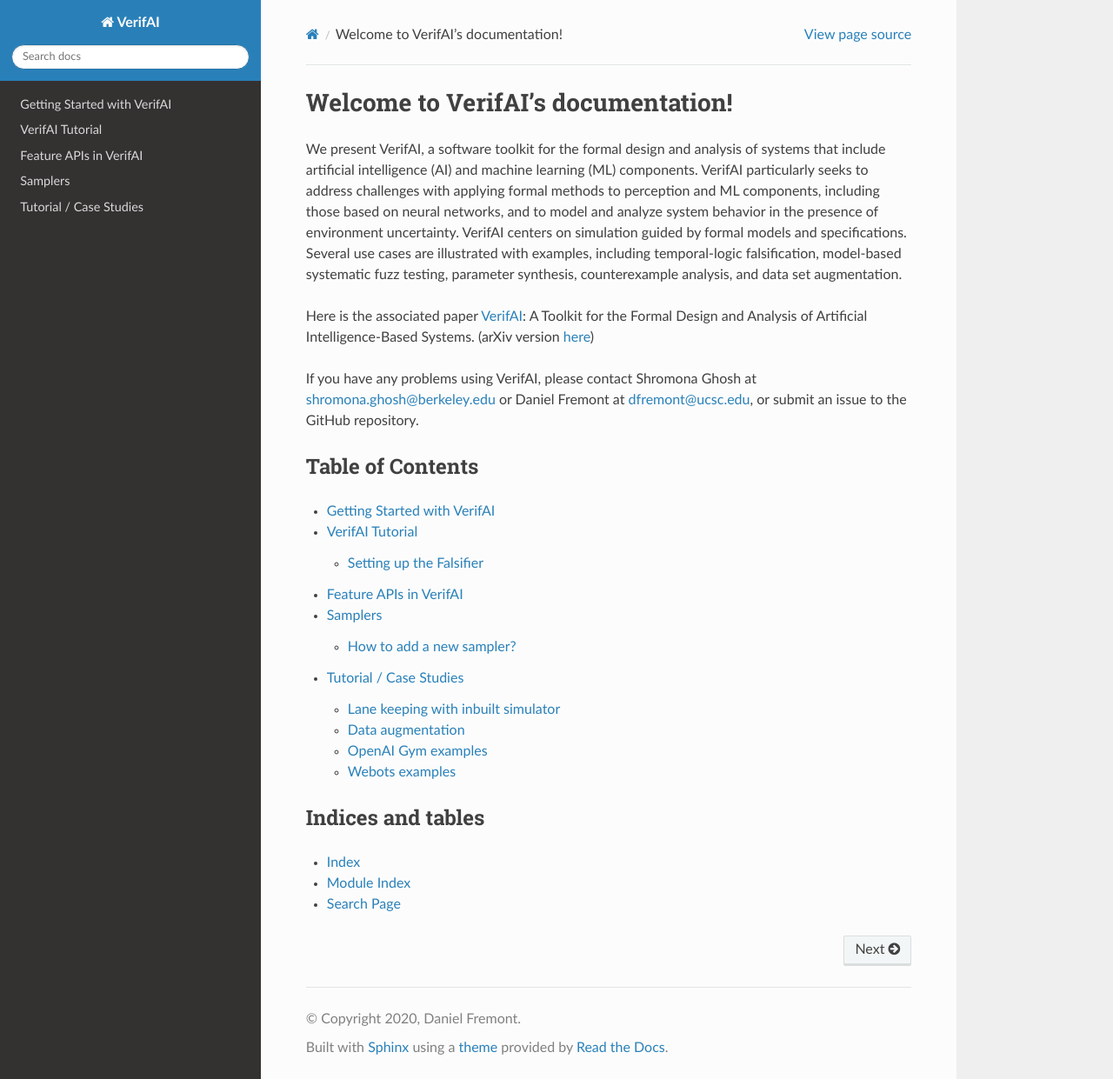
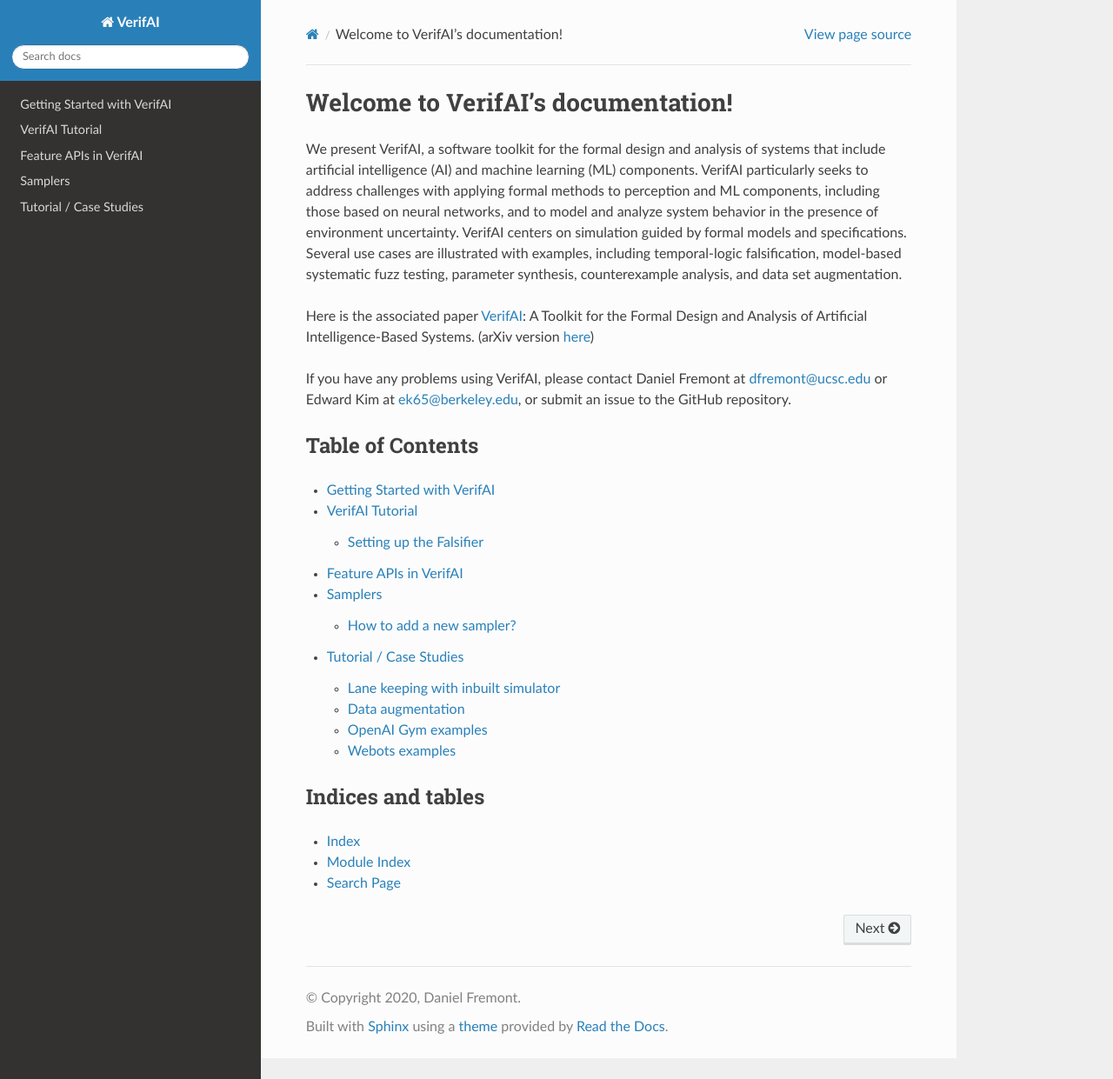
Before and after one commit to BerkeleyLearnVerify/VerifAI, a Sphinx documentation site: the page built from docs/index.rst, in a window 1280 px wide and 1241 px high. Shown: the whole window at 87% size. Built offline with Sphinx 7.4.7 and the Read the Docs theme 2.0.0, drawn with Linux system fonts in a browser that asks for light colours.

Commit message:
updated the contact info in the description

```diff
--- a/docs/index.rst
+++ b/docs/index.rst
@@ -11,7 +11,7 @@
 
 Here is the associated paper `VerifAI <https://link.springer.com/chapter/10.1007%2F978-3-030-25540-4_25>`_: A Toolkit for the Formal Design and Analysis of Artificial Intelligence-Based Systems. (arXiv version `here <https://arxiv.org/pdf/1902.04245.pdf>`_)
 
-If you have any problems using VerifAI, please contact Shromona Ghosh at shromona.ghosh@berkeley.edu or Daniel Fremont at dfremont@ucsc.edu, or submit an issue to the GitHub repository.
+If you have any problems using VerifAI, please contact Daniel Fremont at dfremont@ucsc.edu or Edward Kim at ek65@berkeley.edu, or submit an issue to the GitHub repository.
 
 
 Table of Contents
```
